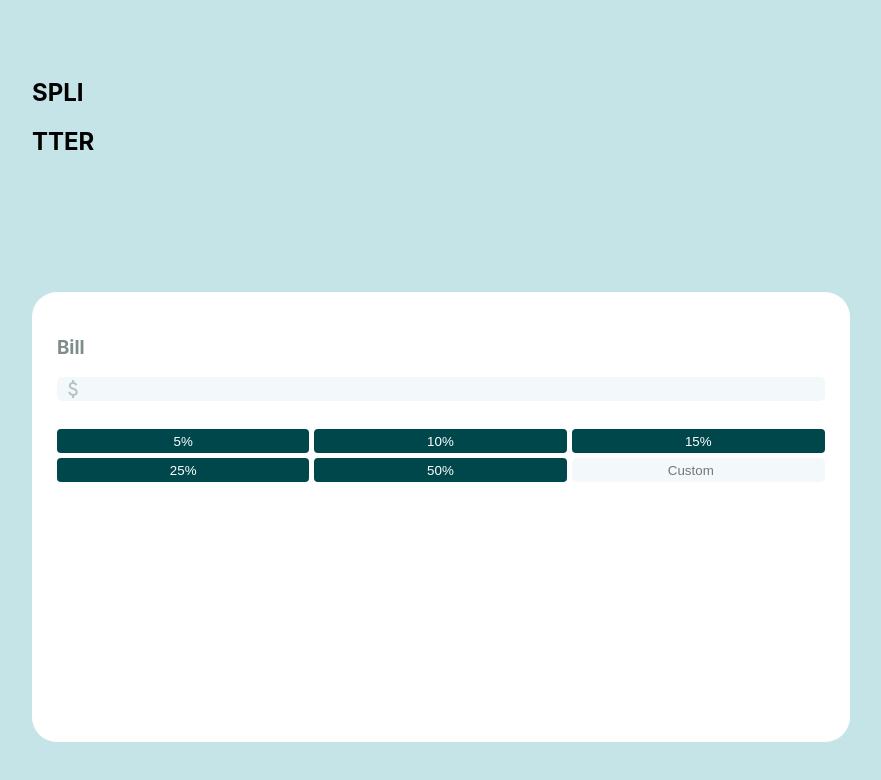
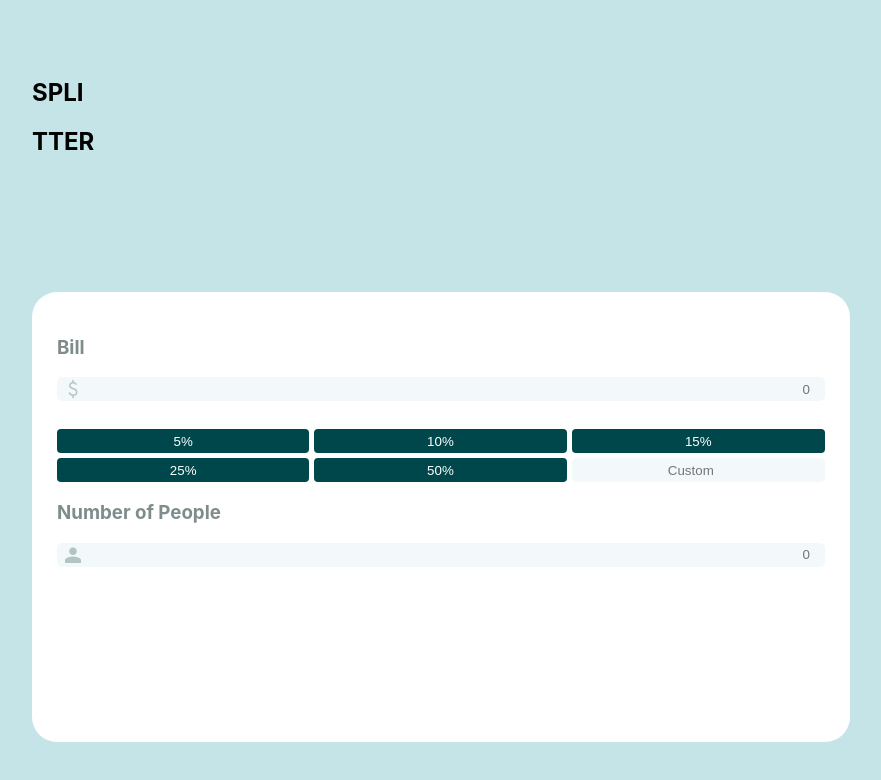
Before and after one commit to im-victor-mendez/tip_calculator, a React (Create React App) app: page / in a window 1280 px wide. Shown: the top 780 px of the page, without its empty margins (199-1080 px from the left). Built offline with nearby package versions, Linux system fonts and the light colour scheme.

Commit message:
Modified Input to have default placeholder of 0. Added font-variation-settings in it style.

```diff
--- a/src/App.js
+++ b/src/App.js
@@ -5,7 +5,8 @@ import Tips from './components/Tips';
 
 const view = [
   <Input name='Bill' type='number' icon='Attach_Money' />,
-  <Tips />
+  <Tips />,
+  <Input name='Number of People' type='number' icon='Person' />
 ]
 
 function App() {
@@ -16,12 +17,6 @@ function App() {
         <h1>TTER</h1>
       </div>
       <Board view={view} />
-      {/*
-        <Percentage />
-      */}
-      {
-
-      }
     </section>
   );
 }
--- a/src/components/Input.jsx
+++ b/src/components/Input.jsx
@@ -1,8 +1,9 @@
 import React from 'react'
 import '../styles/Input.scss'
 
-/* props = name, type, icon */
+/* props = name, type, placeholder, icon */
 function Input(props) {
+
   return (
     <div className='input'>
       {
@@ -10,7 +11,11 @@ function Input(props) {
         <h1 id='name'>{props.name}</h1> :
         <></>
       }
-        <input type={props.type} placeholder={props.placeholder} />
+        <input type={props.type} placeholder={
+          props.type == 'number' && props.placeholder == undefined ?
+          '0' :
+          props.placeholder
+        } />
         {
           props.icon != undefined ?
           <i id='icon' className='material-symbols-outlined'>{props.icon}</i> :
--- a/src/styles/Input.scss
+++ b/src/styles/Input.scss
@@ -4,6 +4,12 @@
     }
 
     #icon {
+        font-variation-settings:
+        'FILL' 1,
+        'wght' 400,
+        'GRAD' 0,
+        'opsz' 48;
+
         position: relative;
         top: -24px;
         left: 4px;
```
